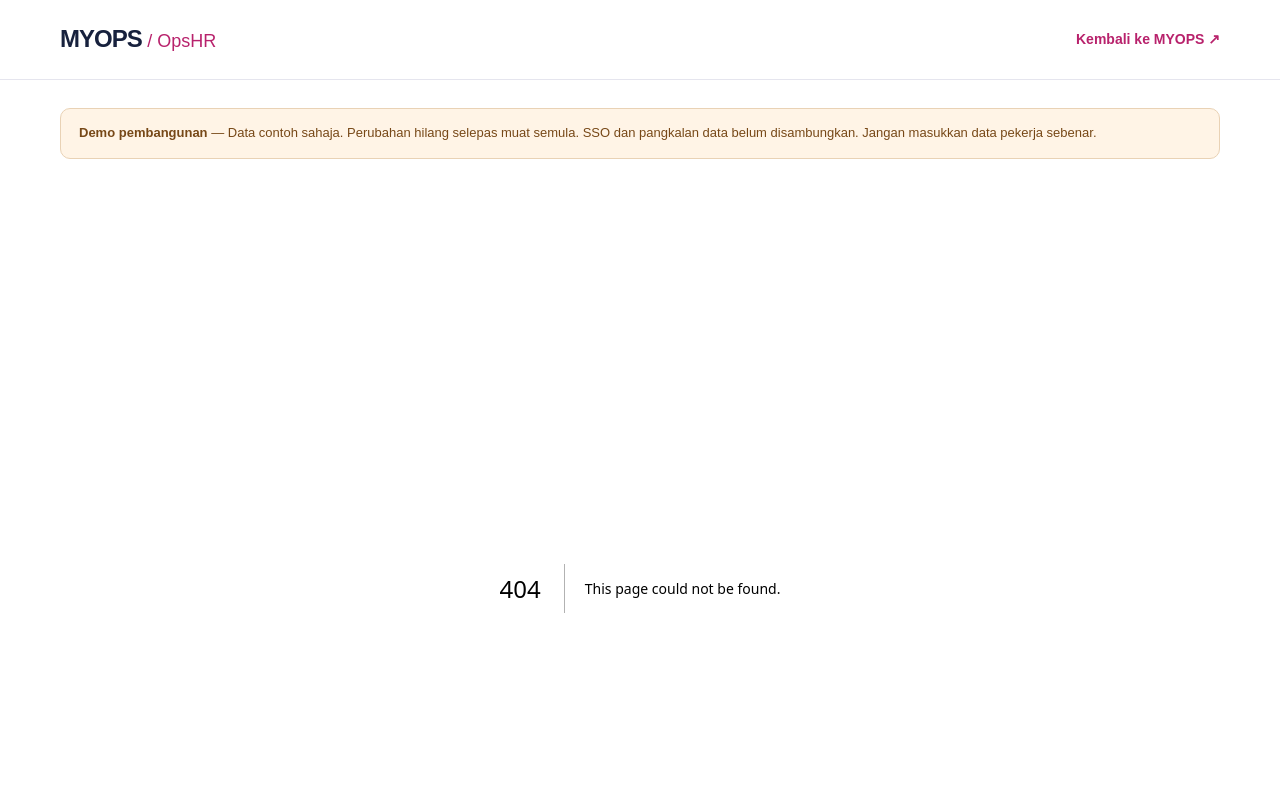
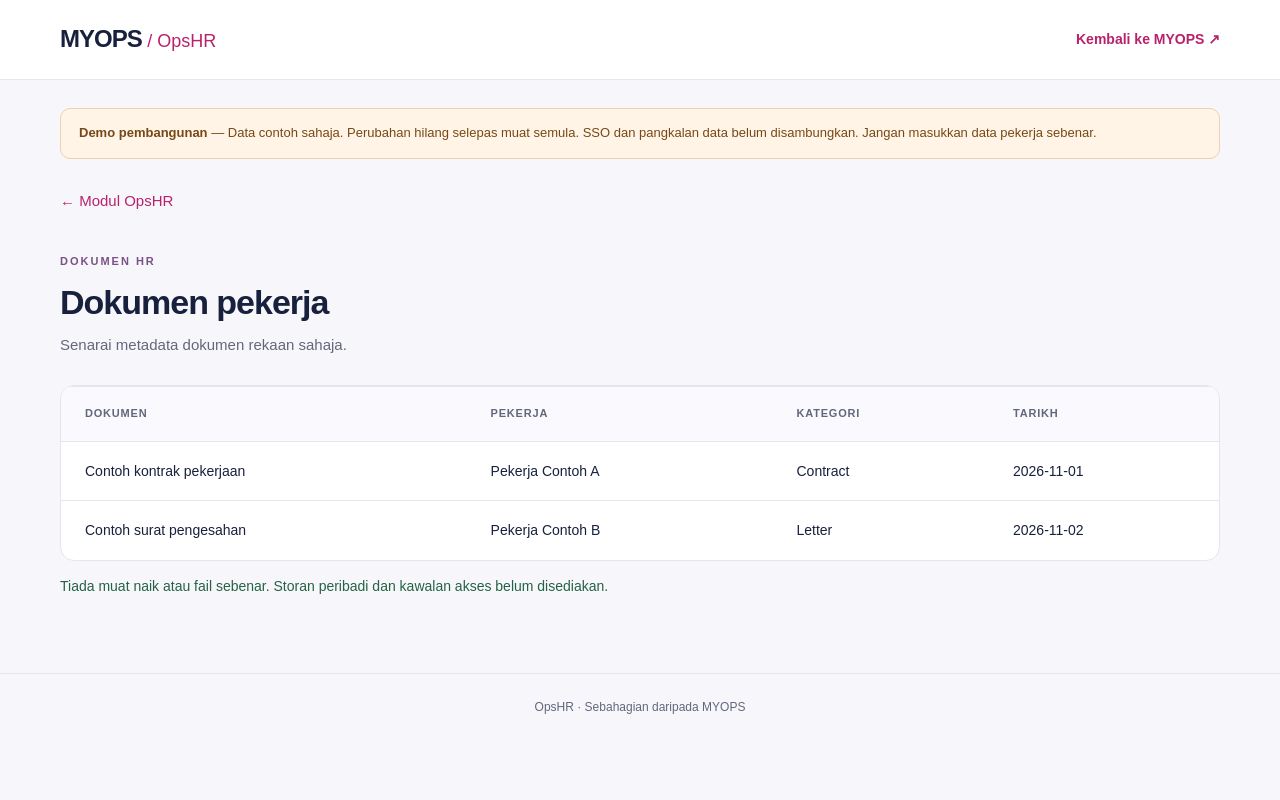
Before and after one commit to niz262025-hub/OPSHR, a Next.js app: page /documents in a window 1280 px wide. Before the commit this address had no page. Shown: the top 800 px of the page. Built offline with nearby package versions, Linux system fonts and the light colour scheme.

Commit message:
feat(opshr): add app/documents/page.tsx

```diff
--- /dev/null
+++ b/app/documents/page.tsx
@@ -0,0 +1,23 @@
+import Link from "next/link";
+import { sampleEmployees } from "../../lib/employees";
+import { demoDocuments } from "../../lib/hr-documents";
+
+export default function DocumentsPage() {
+  return (
+    <>
+      <Link href="/">← Modul OpsHR</Link>
+      <div className="page-heading"><div><div className="eyebrow">DOKUMEN HR</div><h1>Dokumen pekerja</h1><p>Senarai metadata dokumen rekaan sahaja.</p></div></div>
+      <section className="directory" aria-label="Dokumen HR demo">
+        <div className="table-scroll"><table>
+          <thead><tr><th scope="col">Dokumen</th><th scope="col">Pekerja</th><th scope="col">Kategori</th><th scope="col">Tarikh</th></tr></thead>
+          <tbody>{demoDocuments.map((record) => <tr key={record.id}>
+            <td>{record.title}</td>
+            <td>{sampleEmployees.find((row) => row.id === record.employeeId)?.name ?? "Demo"}</td>
+            <td>{record.category}</td><td>{record.createdOn}</td>
+          </tr>)}</tbody>
+        </table></div>
+      </section>
+      <p className="message">Tiada muat naik atau fail sebenar. Storan peribadi dan kawalan akses belum disediakan.</p>
+    </>
+  );
+}
```
